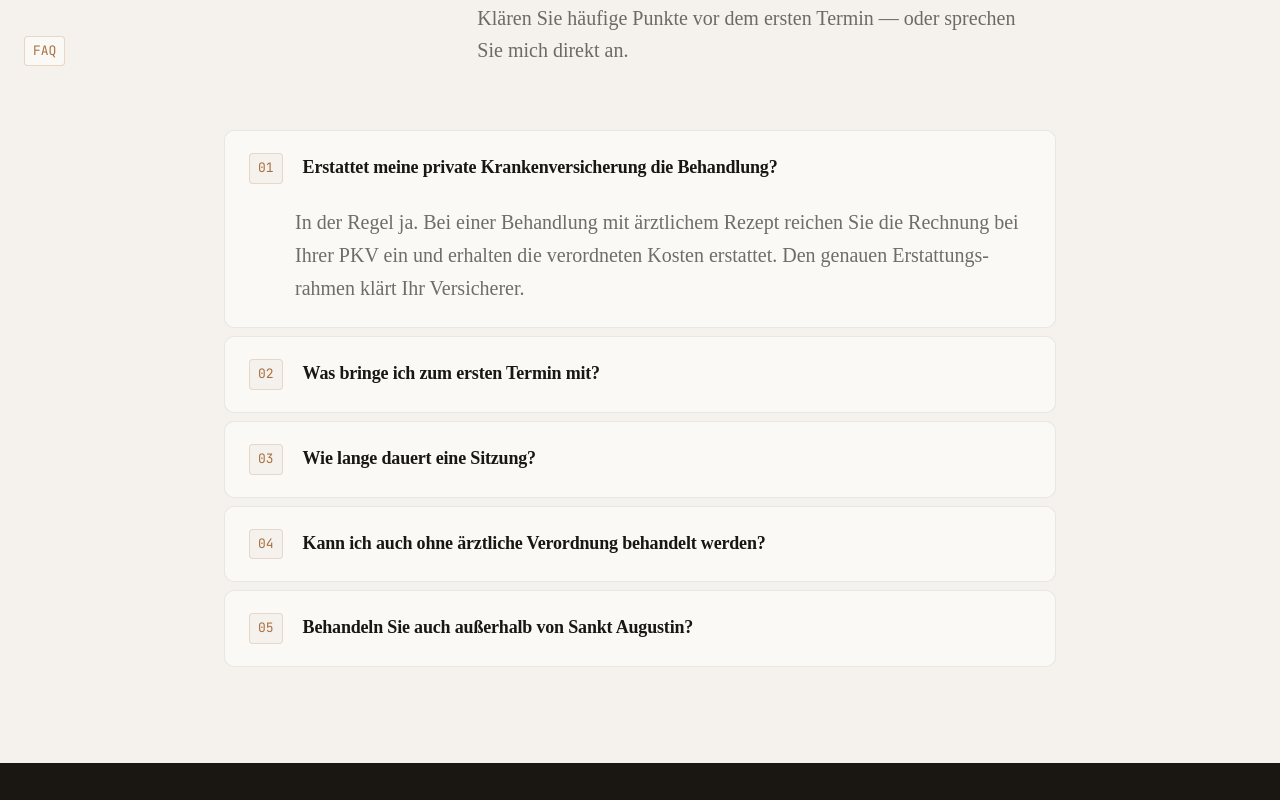
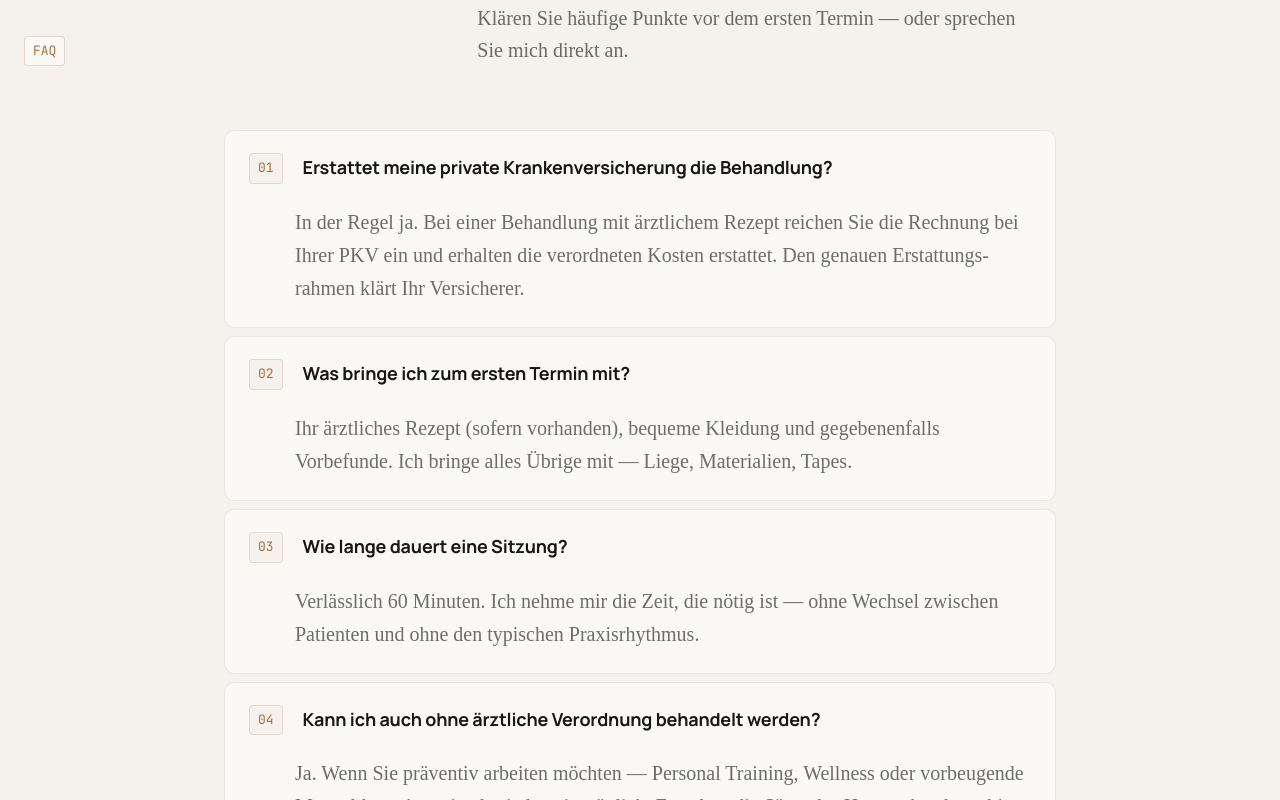
Before and after one commit to ab7z/saim-mobilephysio, a Next.js app: page / in a window 1280 px wide. Shown: the part 7480-8280 px from the top of the page. Built offline with nearby package versions, Linux system fonts and the light colour scheme.

Commit message:
fix(faq): show answers by default

```diff
--- a/components/Faq.js
+++ b/components/Faq.js
@@ -42,15 +42,15 @@ export default function Faq() {
             </header>
             <div className={ styles.list }>
                 { FAQ.map((item, i) => (
-                    <details className={ styles.item } key={ item.q } open={ i === 0 }>
-                        <summary className={ styles.summary }>
+                    <article className={ styles.item } key={ item.q }>
+                        <div className={ styles.summary }>
                             <span className={ styles.num }>
                                 { String(i + 1).padStart(2, '0') }
                             </span>
-                            <span className={ styles.q }>{ item.q }</span>
-                        </summary>
+                            <h3 className={ styles.q }>{ item.q }</h3>
+                        </div>
                         <div className={ styles.a }>{ item.a }</div>
-                    </details>
+                    </article>
                 )) }
             </div>
         </section>
--- a/styles/components/Faq.module.css
+++ b/styles/components/Faq.module.css
@@ -61,17 +61,11 @@
 }
 
 .summary {
-    list-style: none;
-    cursor: pointer;
     padding: 22px 24px;
     display: grid;
     grid-template-columns: auto 1fr;
     gap: 20px;
     align-items: start;
-}
-
-.summary::-webkit-details-marker {
-    display: none;
 }
 
 .num {
```
